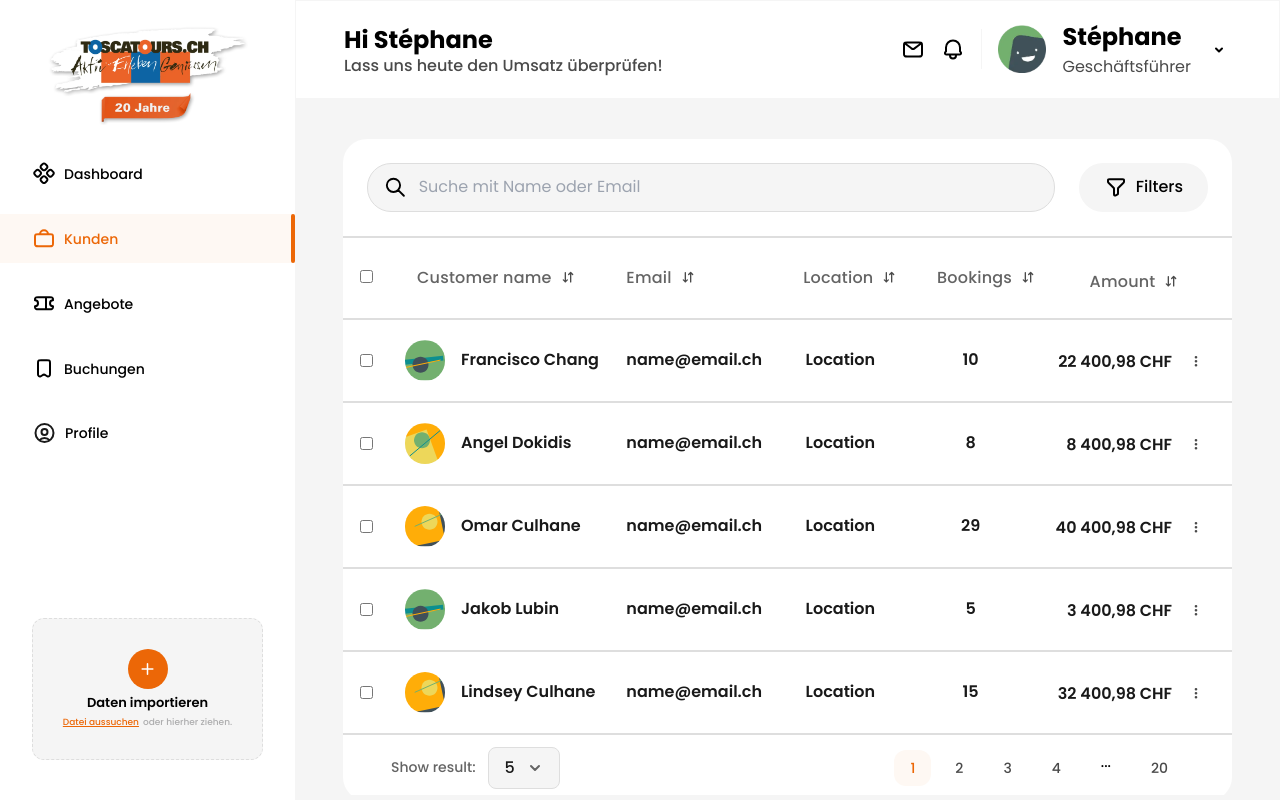
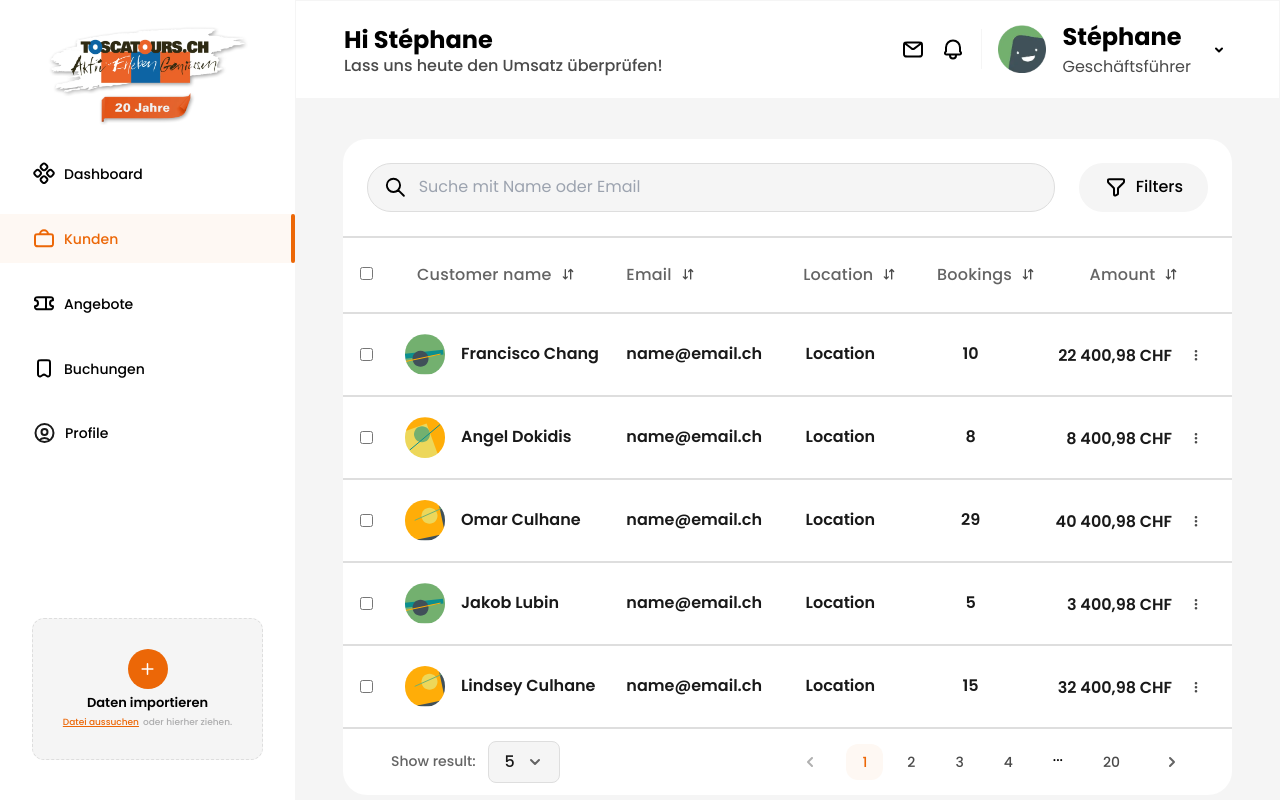
Before and after one commit to sachin-niyana/toscatours, a Next.js app: page /customers in a window 1280 px wide. Built offline with nearby package versions, Linux system fonts and the light colour scheme.

Commit message:
pagination-modified

```diff
--- a/src/components/dashboard/Table.jsx
+++ b/src/components/dashboard/Table.jsx
@@ -13,8 +13,23 @@ const Table = () => {
   const [currentPage, setCurrentPage] = useState(1);
 
   const handlePageChange = (page) => {
-    setCurrentPage(page);
+    if (page >= 1 && page <= totalPages) {
+      setCurrentPage(page);
+    }
   };
+
+  const handleNextPage = () => {
+    if (currentPage < totalPages) {
+      setCurrentPage((prevPage) => prevPage + 1);
+    }
+  };
+
+  const handlePrevPage = () => {
+    if (currentPage > 1) {
+      setCurrentPage((prevPage) => prevPage - 1);
+    }
+  };
+
   const [isOpen, setIsOpen] = useState(false);
 
   const toggleDropdown = () => {
@@ -37,7 +52,7 @@ const Table = () => {
 
   const visibleItems = kunden.slice(startIndex, endIndex);
 
-  //  checkboxes
+  // checkboxes
   const [checkedItems, setCheckedItems] = useState(
     new Array(kunden.length).fill(false)
   );
@@ -57,6 +72,7 @@ const Table = () => {
     const allChecked = updatedCheckedItems.every((item) => item);
     setIsAllChecked(allChecked);
   };
+
   // pagination
   const renderPaginationButtons = () => {
     const buttons = [];
@@ -72,7 +88,7 @@ const Table = () => {
       } else if (currentPage > 4 && currentPage < totalPages - 4) {
         buttons.push(1);
         buttons.push("...");
-        for (let i = currentPage; i <= currentPage + 1; i++) {
+        for (let i = currentPage - 1; i <= currentPage + 1; i++) {
           buttons.push(i);
         }
         buttons.push("...");
@@ -142,7 +158,7 @@ const Table = () => {
             <table className="w-full min-w-[1100px] xl:min-w-full  ">
               <thead>
                 <tr className="border-t-2 border-neutral-gray">
-                  <th className="text-medium-gray font-medium text-base leading-6 tracking-[0.2px] py-5 md:py-6">
+                  <th className="text-medium-gray font-medium text-base leading-6 tracking-[0.2px] my-5 md:my-6">
                     <div className="flex items-center gap-2">
                       <span className="ps-4 pe-9">
                         <input
@@ -155,26 +171,26 @@ const Table = () => {
                       <Arrows />
                     </div>
                   </th>
-                  <th className="text-medium-gray font-medium text-base leading-6 tracking-[0.2px] py-3 md:py-6">
+                  <th className="text-medium-gray font-medium text-base leading-6 tracking-[0.2px] my-3 md:my-6">
                     <div className="flex items-center gap-2">
                       Email
                       <Arrows />
                     </div>
                   </th>
-                  <th className="text-medium-gray font-medium text-base leading-6 tracking-[0.2px] py-3 md:py-6">
+                  <th className="text-medium-gray font-medium text-base leading-6 tracking-[0.2px] my-3 md:my-6">
                     <div className="flex items-center justify-center ps-5 gap-2">
                       Location
                       <Arrows />
                     </div>
                   </th>
-                  <th className="text-medium-gray font-medium text-base text-center leading-6 tracking-[0.2px] py-3 md:py-6">
+                  <th className="text-medium-gray font-medium text-base text-center leading-6 tracking-[0.2px] my-3 md:my-6">
                     <div className="flex items-center justify-end ps-5 gap-2">
                       Bookings
                       <Arrows />
                     </div>
                   </th>
-                  <th className="text-medium-gray font-medium text-base text-center items-center flex justify-center leading-6 tracking-[0.2px] py-3 md:py-6">
-                    <div className="flex items-center pt-2 gap-2">
+                  <th className="text-medium-gray font-medium text-base text-center items-center flex justify-center leading-6 tracking-[0.2px] my-3 md:my-6">
+                    <div className="flex items-center gap-2">
                       Amount
                       <Arrows />
                     </div>
@@ -223,7 +239,7 @@ const Table = () => {
           </div>
         </div>
         {/* dropdown */}
-        <div className="flex flex-col md:flex-row items-center justify-center md:justify-between px-6 w-full">
+        <div className="flex flex-col md:flex-row items-center justify-center md:justify-between px-6 w-full gap-6 md:gap-3 lg:gap-6">
           <div className=" py-3 md py-3:md:py-6 px-0 lg:px-6 flex gap-3 items-center ">
             <p className="text-sm text-nowrap font-medium leading-[22.5px] text-medium-gray">
               Show result:
@@ -260,9 +276,28 @@ const Table = () => {
               )}
             </div>
           </div>
-          {/* Pagination buttons */}
-          <div className="py-3 md py-3:md:py-6 px-0 lg:px-6 flex gap-3 items-center ">
-            <ul className="flex md:gap-2">{renderPaginationButtons()}</ul>
+          <div className="flex justify-between items-center">
+            <button
+              className={`px-4 py-2 text-sm font-medium rotate-[-90deg] text-gray-600 rounded-xl ${
+                currentPage === 1 ? "cursor-not-allowed opacity-50" : ""
+              }`}
+              onClick={handlePrevPage}
+              disabled={currentPage === 1}
+            >
+              <BtnArrow className="rotate-180" />
+            </button>
+            <ul className="flex space-x-2">{renderPaginationButtons()}</ul>
+            <button
+              className={`px-4 py-2 text-sm font-medium rotate-[-90deg] text-gray-600 rounded-xl ${
+                currentPage === totalPages
+                  ? "cursor-not-allowed opacity-50"
+                  : ""
+              }`}
+              onClick={handleNextPage}
+              disabled={currentPage === totalPages}
+            >
+              <BtnArrow />
+            </button>
           </div>
         </div>
       </div>
```
